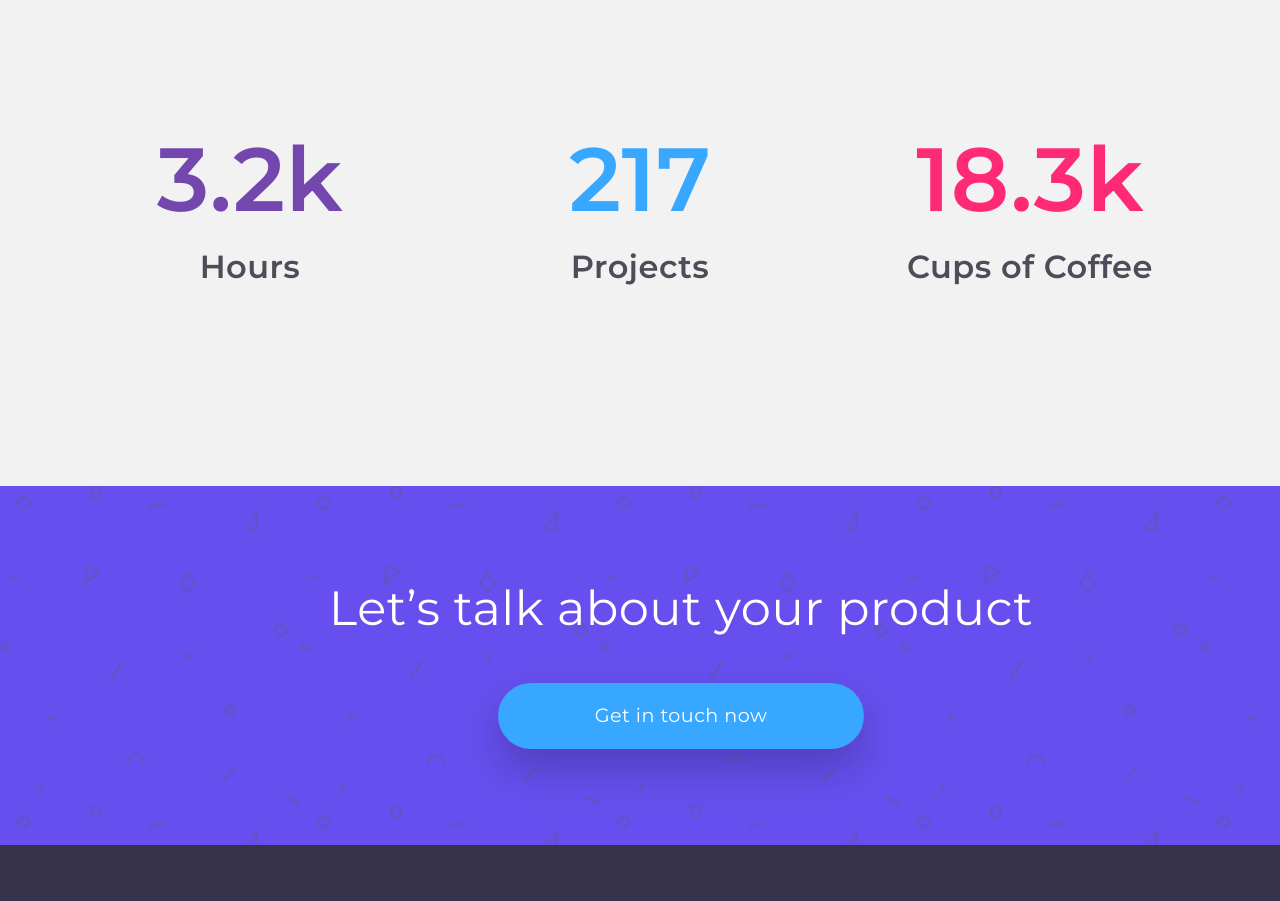
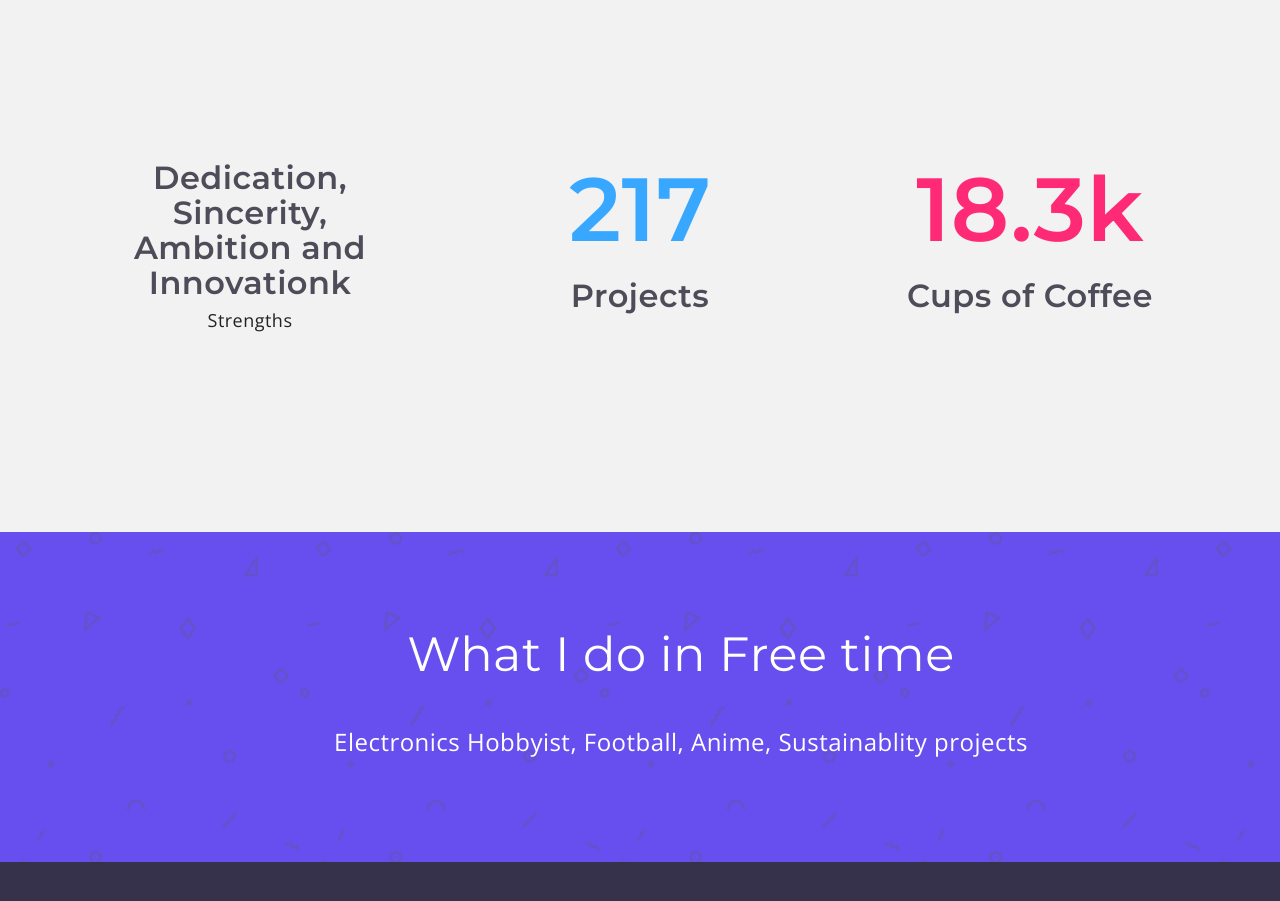
Before and after one commit to rohirto/rohirto.github.io, a plain HTML site: page index.html in a window 1280 px wide. Shown: the part 2560-3461 px from the top of the page. Drawn offline with nearby package versions, Linux system fonts and the light colour scheme; a script that the page names is missing.

Commit message:
Update index.html

```diff
--- a/index.html
+++ b/index.html
@@ -75,13 +75,13 @@
                 <div class="swiper-wrapper">
                   <div class="swiper-slide client-box">
                     <img src="assets/logo-1.png" class="client-logo">
-                    <h3 class="text-left title">Senior Engineer</h3>
+                    <h3 class="text-left title">Senior Engineer <h4>2015-2017</h4></h3>
                     <p class="text-left tag">Firmware Development, IoT</p>
                     <p class="text-left"><a href="#">Know More &#8594;</a></p><!--- In place of #, new web page on Blue star Ex-->
                   </div>
                   <div class="swiper-slide client-box">
                     <img src="assets/logo-2.png" class="client-logo">
-                    <h3 class="text-left title">Embedded Firmware Engineer</h3>
+                    <h3 class="text-left title">Embedded Firmware Engineer <h4>2021-2022</h4></h3>
                     <p class="text-left tag">Firmware Development, BLE</p>
                     <p class="text-left"><a href="#">Know More &#8594;</a></p><!--- In place of #, new web page on Blue star Ex-->
                   </div>
@@ -211,8 +211,8 @@
         <div class="container">
           <div class="row">
             <div class="col-md-4 text-center stat-box">
-              <h1 class="purple"><span class="counter">3.2</span>k</h1>
-              <h3>Hours</h3>
+              <h3 class="purple"><span class="counter">Dedication, Sincerity, Ambition and Innovation</span>k</h3>
+              <h4>Strengths</h4>
             </div>
             <div class="col-md-4 text-center stat-box">
               <h1 class="blue counter">217</h1>
@@ -231,8 +231,8 @@
         <div class="container">
           <div class="row">
             <div class="col-md-12 text-center">
-              <h1>Let’s talk about your product</h1>
-              <a href="#" class="btn btn-lg btn-primary">Get in touch now</a>
+              <h1>What I do in Free time</h1>
+              <h3>Electronics Hobbyist, Football, Anime, Sustainablity projects</h3>
             </div>
           </div>
         </div>
```
